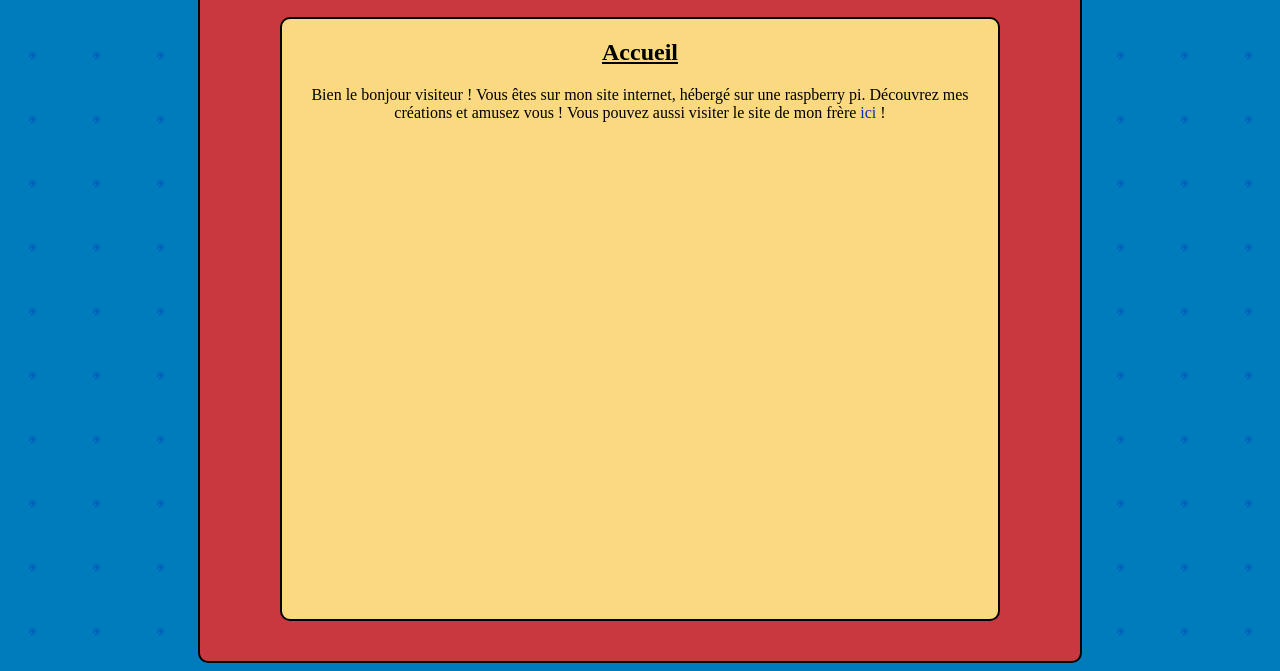
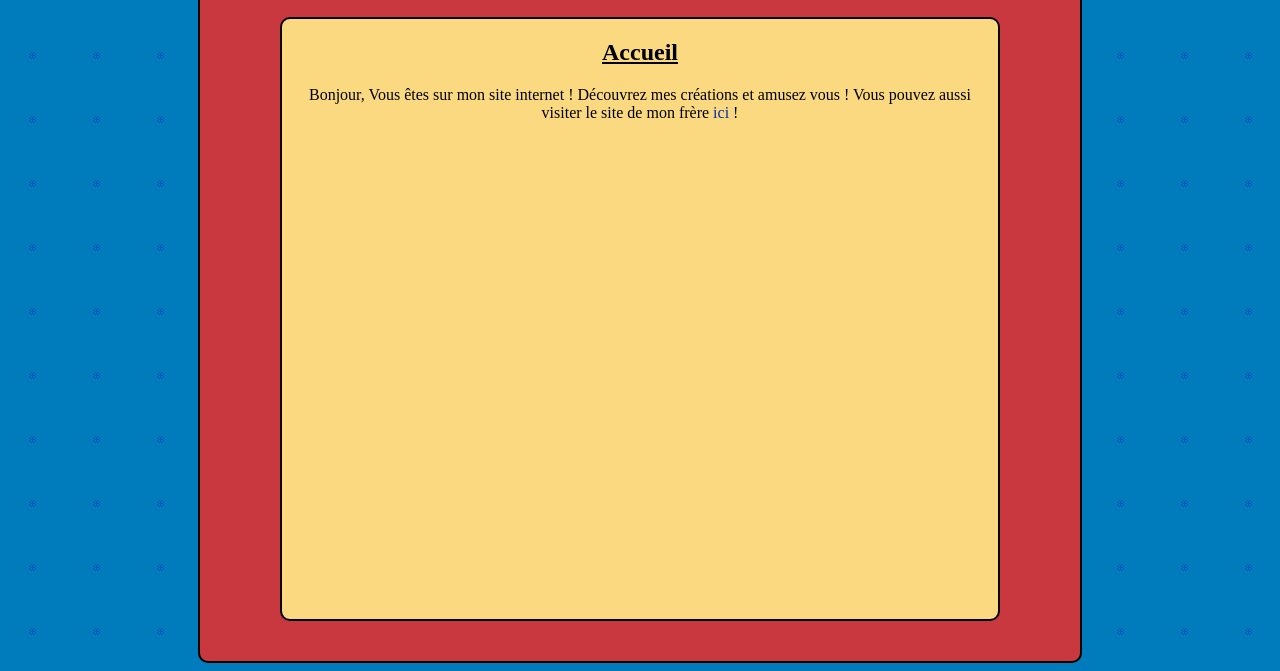
Before and after one commit to baptistepouget/baptistepouget.github.io, a plain HTML site: page index.html in a window 1280 px wide. Shown: the part 169-840 px from the top of the page. Drawn offline with Linux system fonts and the light colour scheme.

Commit message:
Update index.html

```diff
--- a/index.html
+++ b/index.html
@@ -21,8 +21,7 @@
 </header>
 <article>
 <h2>Accueil</h2>
-<p>Bien le bonjour visiteur ! Vous êtes sur mon site internet,
- hébergé sur une raspberry pi. Découvrez mes créations et amusez vous !
+<p>Bonjour, Vous êtes sur mon site internet ! Découvrez mes créations et amusez vous !
  Vous pouvez aussi visiter le site de mon frère <a href="SiteDorian/index.html">ici </a> !</p>
 
 </article>
```
